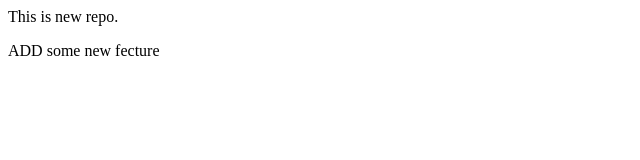
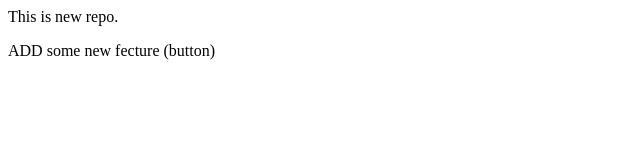
Before and after one commit to kunj-31/localRepo, a plain HTML site: page index.html in a window 1280 px wide. Shown: the full height of the page, 0-640 px from the left. Drawn offline with Linux system fonts and the light colour scheme.

Commit message:
ADD button

```diff
--- a/index.html
+++ b/index.html
@@ -1,2 +1,2 @@
 <p>This is new repo.</p>
-<p>ADD some new fecture</p>
+<p>ADD some new fecture (button) </p>
```
